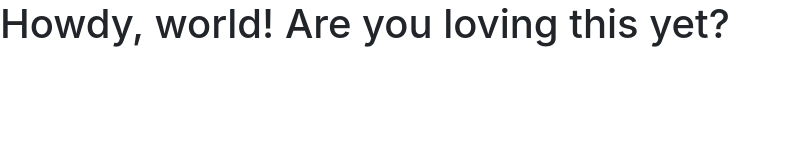
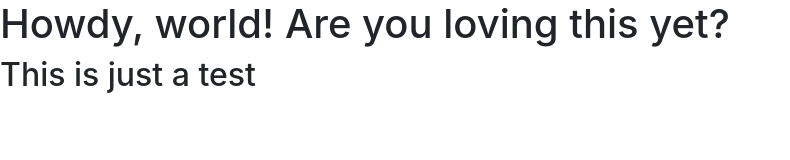
Before and after one commit to reisuj/bootstrap, a plain HTML site: page index.html in a window 1280 px wide. Shown: the whole page, without its empty margins (0-790 px from the left). Drawn offline with nearby package versions, Linux system fonts and the light colour scheme.

Commit message:
Test Change

```diff
--- a/index.html
+++ b/index.html
@@ -12,6 +12,7 @@
   </head>
   <body>
     <h1>Howdy, world! Are you loving this yet?</h1>
+    <h2>This is just a test</h2>
 
     <!-- Optional JavaScript -->
     <!-- jQuery first, then Popper.js, then Bootstrap JS -->
```
